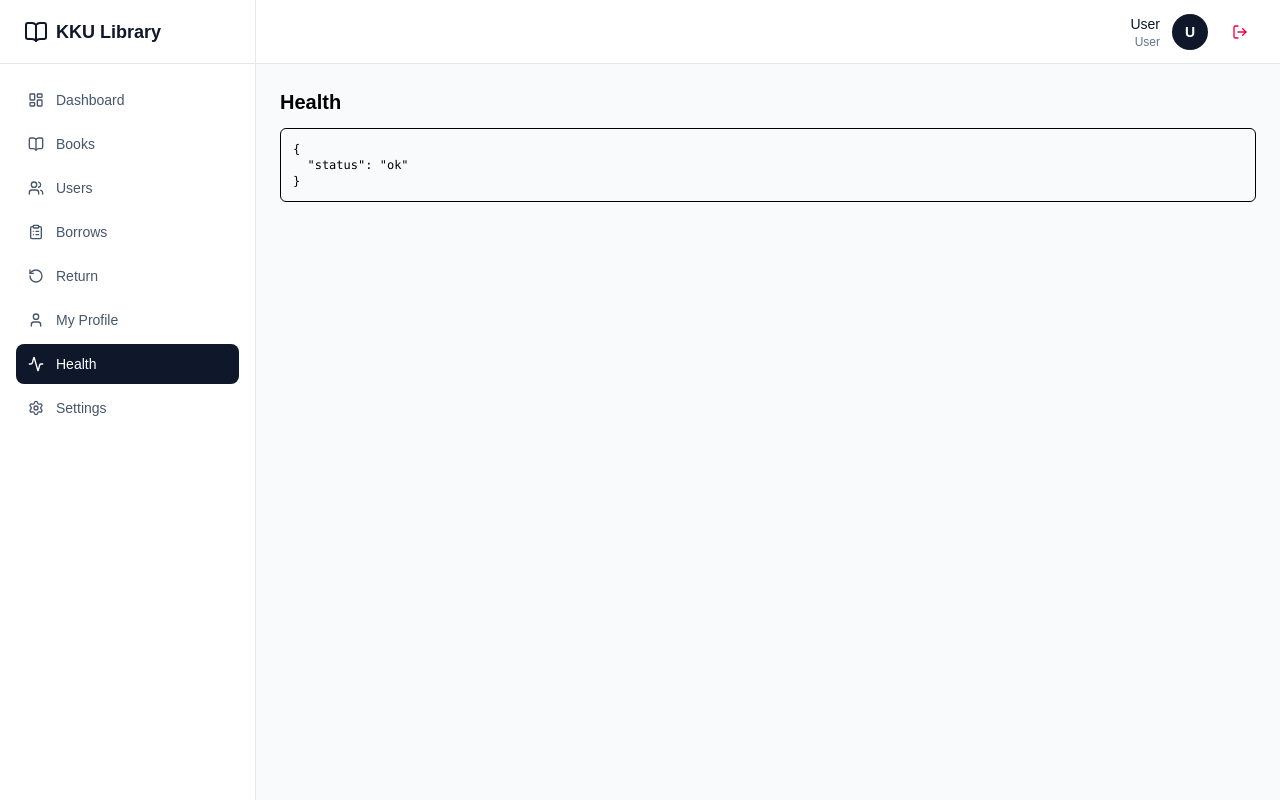
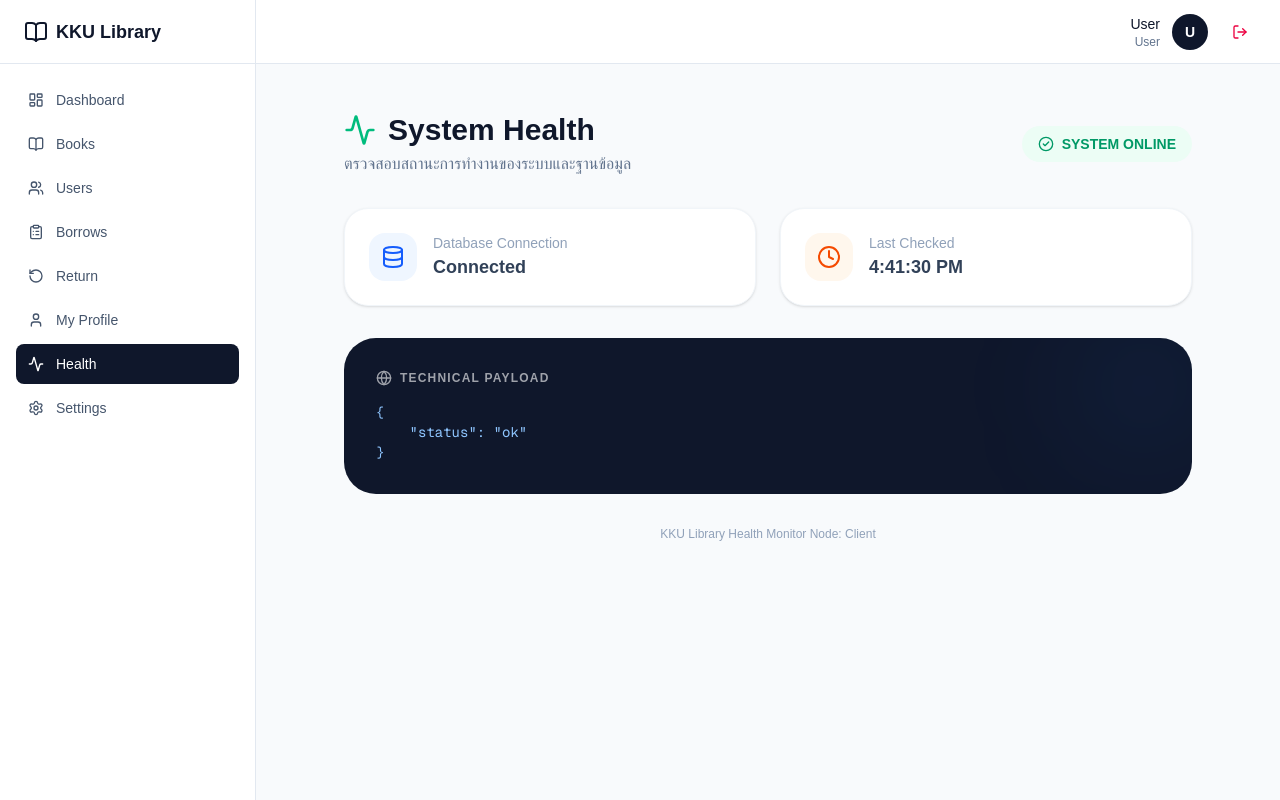
Before and after one commit to chairatnn/kku-ndg-docker-library, a Next.js app in the folder kku-library-web/: page /health in a window 1280 px wide. Built offline with nearby package versions, Linux system fonts and the light colour scheme.

Commit message:
edit health page

```diff
--- a/kku-library-web/src/app/health/page.js
+++ b/kku-library-web/src/app/health/page.js
@@ -1,17 +1,104 @@
 import { headers } from 'next/headers';
+import {
+  Activity,
+  CheckCircle2,
+  Server,
+  Database,
+  Clock,
+  Globe
+} from "lucide-react";
 
 async function getHealth() {
-    const host = (await headers()).get('host');
-    const resp = await fetch(`http://${host}/api/health`, { cache: 'no-store' });
-    return resp.json();
+    try {
+        const headerList = await headers();
+        const host = headerList.get('host');
+        // ตรวจสอบว่าเป็น localhost หรือ production เพื่อเลือกใช้ http/https
+        const protocol = host.includes('localhost') ? 'http' : 'https';
+
+        const resp = await fetch(`${protocol}://${host}/api/health`, {
+            cache: 'no-store',
+            next: { revalidate: 0 }
+        });
+
+        if (!resp.ok) throw new Error('Health check failed');
+        return await resp.json();
+    } catch (err) {
+        return { status: "error", message: err.message, timestamp: new Date().toISOString() };
+    }
 }
 
 export default async function HealthPage() {
     const data = await getHealth();
+    const isOK = data.status === "ok" || data.status === "UP";
+
     return (
-        <main className="space-y-3">
-            <h1 className="text-xl text-black font-semibold">Health</h1>
-            <pre className="rounded-md border bg-gray-50 p-3 text-xs text-black">{JSON.stringify(data, null, 2)}</pre>
+        <main className="max-w-4xl mx-auto p-6 space-y-8">
+            {/* Header Section */}
+            <div className="flex items-center justify-between">
+                <div>
+                    <h1 className="text-3xl font-bold text-slate-900 flex items-center gap-3">
+                        <Activity className={`h-8 w-8 ${isOK ? 'text-emerald-500' : 'text-rose-500'}`} />
+                        System Health
+                    </h1>
+                    <p className="text-slate-500 mt-1">ตรวจสอบสถานะการทำงานของระบบและฐานข้อมูล</p>
+                </div>
+                <div className={`flex items-center gap-2 px-4 py-2 rounded-full font-bold text-sm ${
+                    isOK ? 'bg-emerald-50 text-emerald-600' : 'bg-rose-50 text-rose-600'
+                }`}>
+                    {isOK ? <CheckCircle2 className="h-4 w-4" /> : <Server className="h-4 w-4" />}
+                    {isOK ? "SYSTEM ONLINE" : "SYSTEM ISSUES"}
+                </div>
+            </div>
+
+            {/* Status Cards Grid */}
+            <div className="grid grid-cols-1 md:grid-cols-2 gap-6">
+                {/* Database Status */}
+                <div className="bg-white p-6 rounded-3xl border border-slate-100 shadow-sm hover:shadow-md transition-shadow">
+                    <div className="flex items-center gap-4">
+                        <div className="p-3 bg-blue-50 rounded-2xl text-blue-600">
+                            <Database className="h-6 w-6" />
+                        </div>
+                        <div>
+                            <p className="text-sm text-slate-400 font-medium">Database Connection</p>
+                            <p className="text-lg font-bold text-slate-700">
+                                {data.database === "ok" || isOK ? "Connected" : "Disconnected"}
+                            </p>
+                        </div>
+                    </div>
+                </div>
+
+                {/* Uptime / Timestamp */}
+                <div className="bg-white p-6 rounded-3xl border border-slate-100 shadow-sm hover:shadow-md transition-shadow">
+                    <div className="flex items-center gap-4">
+                        <div className="p-3 bg-orange-50 rounded-2xl text-orange-600">
+                            <Clock className="h-6 w-6" />
+                        </div>
+                        <div>
+                            <p className="text-sm text-slate-400 font-medium">Last Checked</p>
+                            <p className="text-lg font-bold text-slate-700">
+                                {new Date(data.timestamp || Date.now()).toLocaleTimeString()}
+                            </p>
+                        </div>
+                    </div>
+                </div>
+            </div>
+
+            {/* Technical Details (Raw Data) */}
+            <section className="bg-slate-900 rounded-[2rem] p-8 text-white overflow-hidden relative">
+                <div className="flex items-center gap-2 mb-4 opacity-60">
+                    <Globe className="h-4 w-4" />
+                    <h2 className="text-xs font-bold uppercase tracking-widest">Technical Payload</h2>
+                </div>
+                <pre className="font-mono text-sm text-blue-300 overflow-x-auto custom-scrollbar">
+                    {JSON.stringify(data, null, 4)}
+                </pre>
+                {/* Background Decoration */}
+                <div className="absolute top-0 right-0 -mt-4 -mr-4 h-32 w-32 bg-blue-500/10 rounded-full blur-3xl"></div>
+            </section>
+
+            <p className="text-center text-slate-400 text-xs">
+                KKU Library Health Monitor Node: {typeof window === 'undefined' ? 'Edge Runtime' : 'Client'}
+            </p>
         </main>
     );
 }
```
